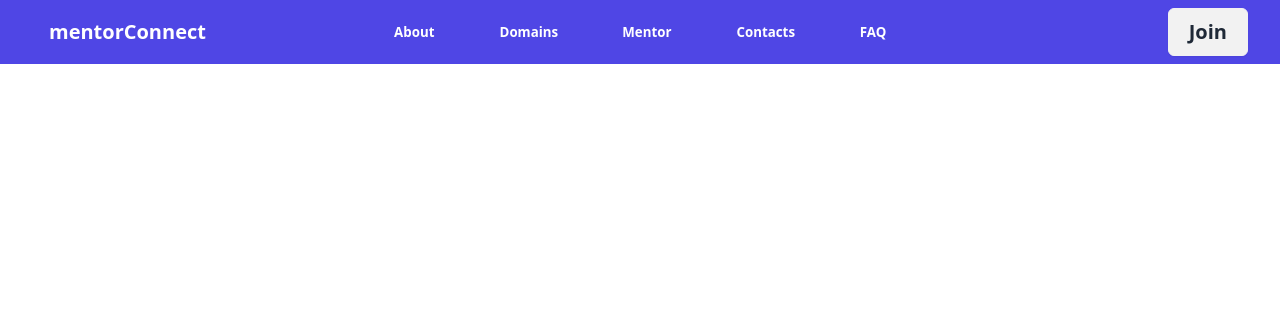
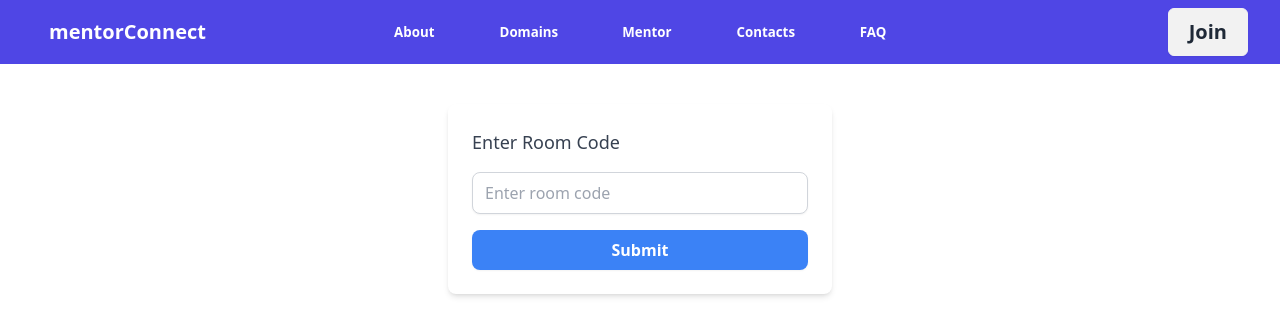
Before and after one commit to ayushsarode/mentorConnect, a React (Vite) app in the folder client/: page /mentormeet in a window 1280 px wide. Shown: the top 336 px of the page. Built offline with nearby package versions, Linux system fonts and the light colour scheme.

Commit message:
zegocloud

```diff
--- a/client/package.json
+++ b/client/package.json
@@ -10,6 +10,7 @@
     "preview": "vite preview"
   },
   "dependencies": {
+    "@zegocloud/zego-uikit-prebuilt": "^2.8.1",
     "react": "^18.3.1",
     "react-dom": "^18.3.1",
     "react-router-dom": "^6.26.1"
--- a/client/src/App.jsx
+++ b/client/src/App.jsx
@@ -1,30 +1,12 @@
 import "./App.css";
-import { BrowserRouter as Router, Route, Routes } from "react-router-dom";
+
 import MainRoutes from "./routes/MainRoutes";
-import Navbar from "./components/Layout/navbar";
-import Home from "./components/Pages/Home/home";
-import About from "./components/Pages/About/about";
-import Domains from "./components/Pages/Domain/domain";
-import Mentor from "./components/Pages/Mentors/Mentor";
-import FAQ from "./components/Pages/Faq/FAQ";
-import Join from "./components/Pages/Auth/login";
-import Contacts from "./components/Pages/Contact/contact";
+
 
 function App() {
   return (
-    <Router>
-      <Navbar />
+<MainRoutes/>
 
-      <Routes>
-        <Route path="/" element={<Home />} />
-        <Route path="/about" element={<About />} />
-        <Route path="/domains" element={<Domains />} />
-        <Route path="/mentor" element={<Mentor />} />
-        <Route path="/contacts" element={<Contacts />} />
-        <Route path="/faq" element={<FAQ />} />
-        <Route path="/join" element={<Join />} />
-      </Routes>
-    </Router>
   );
 }
 
--- /dev/null
+++ b/client/src/components/Pages/Mentors/MentorMeet.jsx
@@ -0,0 +1,42 @@
+import React, { useState } from 'react';
+import { useNavigate } from 'react-router-dom';
+
+const MentorMeet = () => {
+    const [roomCode, setRoomCode] = useState('');
+    const navigate = useNavigate();
+
+    const handleFormSubmit = (e) => {
+        e.preventDefault();
+        console.log(roomCode);
+        navigate(`/mentormeet/${roomCode}`);
+    };
+
+    return (
+        <div className="flex items-center justify-center min-h-full border-2-black- py-10">
+            <div className="w-full max-w-sm p-6 bg-white shadow-md rounded-lg">
+                <form className="space-y-4" onSubmit={handleFormSubmit}>
+                    <label htmlFor="roomCode" className="block text-lg font-medium text-gray-700">
+                        Enter Room Code
+                    </label>
+                    <input
+                        id="roomCode"
+                        value={roomCode}
+                        onChange={(e) => setRoomCode(e.target.value)}
+                        type="text"
+                        required
+                        placeholder="Enter room code"
+                        className="w-full px-3 py-2 border border-gray-300 rounded-lg shadow-sm focus:outline-none focus:ring-2 focus:ring-blue-500"
+                    />
+                    <button
+                        type="submit"
+                        className="w-full py-2 px-4 bg-blue-500 text-white font-semibold rounded-lg shadow-sm hover:bg-blue-600 focus:outline-none focus:ring-2 focus:ring-blue-500"
+                    >
+                        Submit
+                    </button>
+                </form>
+            </div>
+        </div>
+    );
+};
+
+export default MentorMeet;
--- /dev/null
+++ b/client/src/components/Pages/Room/Room.jsx
@@ -0,0 +1,44 @@
+import React, { useEffect, useRef } from "react";
+import { ZegoUIKitPrebuilt } from "@zegocloud/zego-uikit-prebuilt";
+import { useParams } from "react-router-dom";
+
+const Room = () => {
+  const { roomId } = useParams();
+  const meetingRef = useRef(null);
+
+  useEffect(() => {
+    const initializeMeeting = async () => {
+      const appID = 1322683436;
+      const serverSecret = import.meta.env.VITE_API_URL;
+      const kitToken = ZegoUIKitPrebuilt.generateKitTokenForTest(
+        appID,
+        serverSecret,
+        roomId,
+        Date.now().toString(),
+        "Ayush"
+      );
+      const zp = ZegoUIKitPrebuilt.create(kitToken);
+
+      try {
+        zp.joinRoom({
+          container: meetingRef.current,
+          scenario: {
+            mode: ZegoUIKitPrebuilt.VideoConference
+          }
+        });
+      } catch (error) {
+        console.error("Failed to join the room:", error);
+      }
+    };
+
+    initializeMeeting();
+  }, [roomId]);
+
+  return (
+    <div className="min-h-[80vh] flex items-center justify-center">
+      <div ref={meetingRef} style={{ width: "90%", height: "70%" }} />
+    </div>
+  );
+};
+
+export default Room;
--- a/client/src/routes/MainRoutes.jsx
+++ b/client/src/routes/MainRoutes.jsx
@@ -8,6 +8,8 @@ import Contacts from "../components/Pages/Contact/contact";
 import FAQ from "../components/Pages/Faq/FAQ";
 import Join from "../components/Pages/Auth/login";
 import Home from "../components/Pages/Home/home";
+import MentorMeet from "../components/Pages/Mentors/MentorMeet";
+import Room from "../components/Pages/Room/Room";
 function MainRoutes() {
   return (
     <Router>
@@ -21,6 +23,8 @@ function MainRoutes() {
         <Route path="/contacts" element={<Contacts />} />
         <Route path="/faq" element={<FAQ />} />
         <Route path="/join" element={<Join />} />
+        <Route path="/mentormeet" element={<MentorMeet />} />
+        <Route path="/mentormeet/:roomId" element={<Room/>} />
       </Routes>
     </Router>
   );
```
Also changed, not shown: 2 other files (tests, documents, lock files or other folders).
